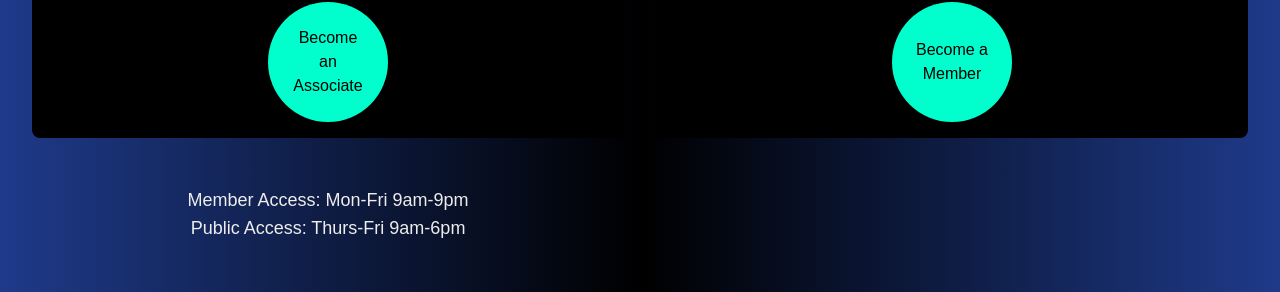
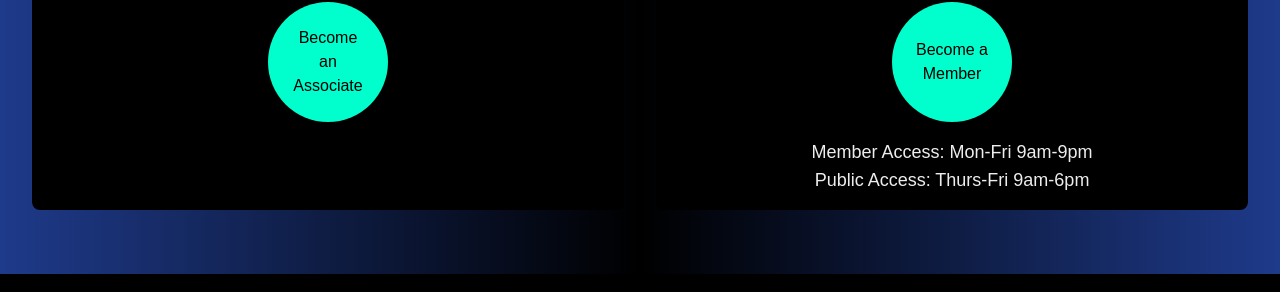
Before and after one commit to jl-codes/general-lithium-hq, a Next.js app: page / in a window 1280 px wide. Shown: the part 1102-1394 px from the top of the page. Built offline with nearby package versions, Linux system fonts and the light colour scheme.

Commit message:
Update page.tsx

```diff
--- a/app/page.tsx
+++ b/app/page.tsx
@@ -71,11 +71,11 @@ export default function Home() {
                   Become a Member
                 </a>
               </div>
-            </div>
-            <p className="mt-4 text-lg glow-effect">
+              <p className="mt-4 text-lg glow-effect">
                 Member Access: Mon-Fri 9am-9pm<br />
                 Public Access: Thurs-Fri 9am-6pm
               </p>
+            </div>
           </div>
         </div>
       </section>
```
